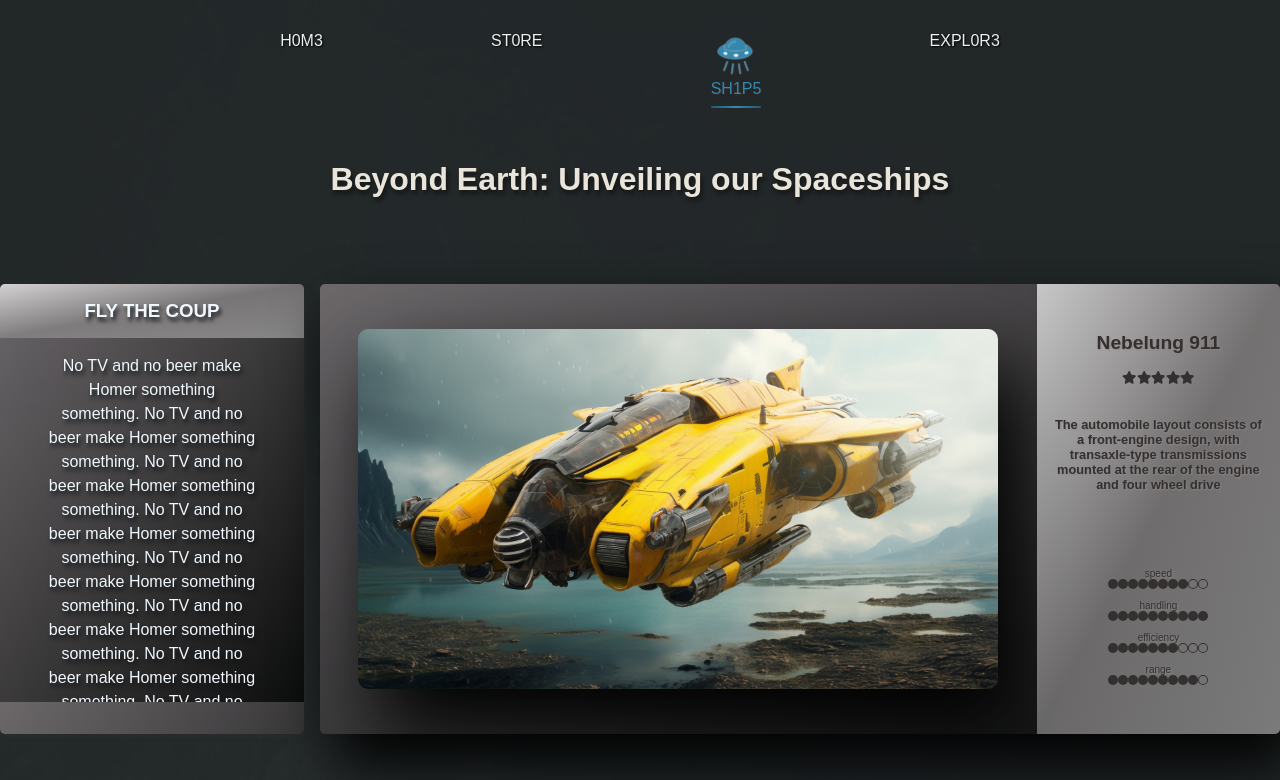
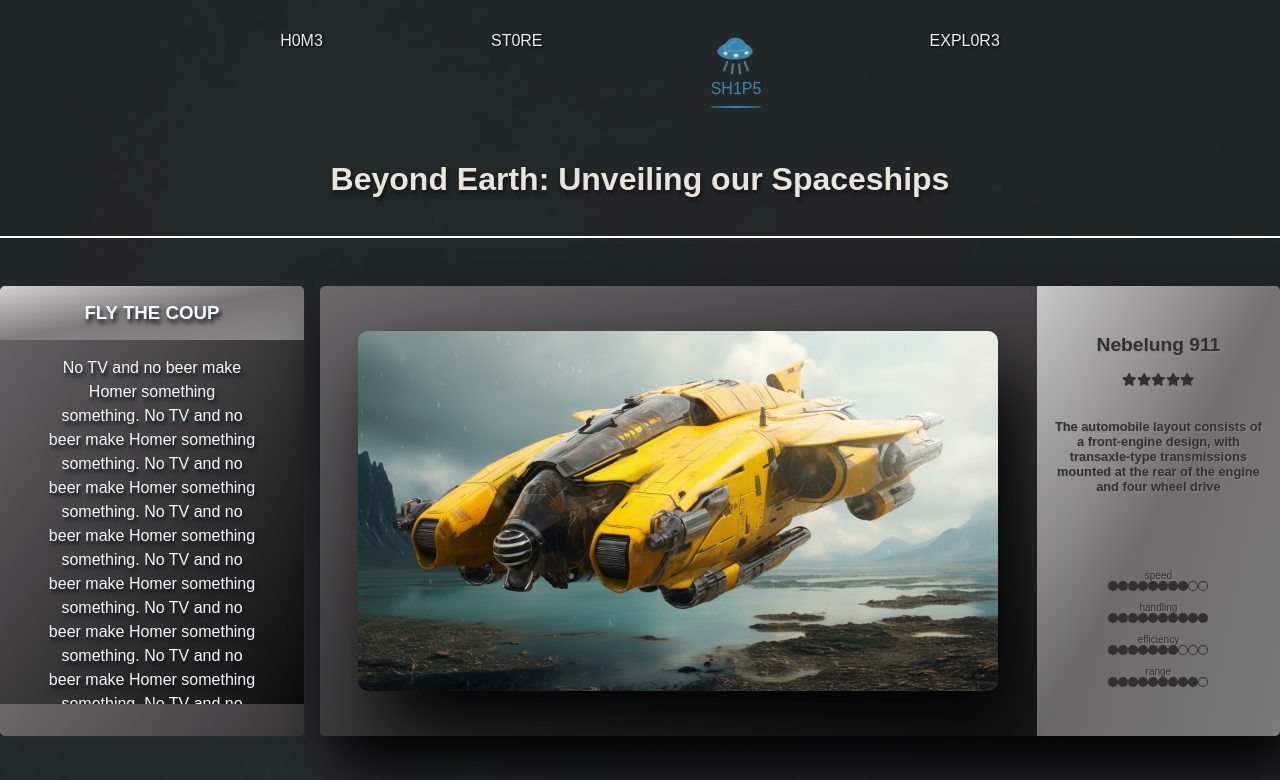
Before and after one commit to thegroosalugg/Andromeda, a React (Vite) app: page /ships in a window 1280 px wide. Shown: the top 780 px of the page. Built offline with nearby package versions, Linux system fonts and the light colour scheme; a web font is replaced by a local one.

Commit message:
nicer transitions and header

```diff
--- a/src/components/header/Header.module.css
+++ b/src/components/header/Header.module.css
@@ -2,10 +2,5 @@
   text-align: center;
   color: rgb(234, 229, 219);
   text-shadow: 2px 4px 4px rgb(21, 21, 21);
-  background: linear-gradient(
-    to right,
-    hsla(210, 100%, 23%, 0.486),
-    hsla(60, 43%, 82%, 0.353)
-  );
   padding: 1rem;
 }
--- a/src/components/header/Header.tsx
+++ b/src/components/header/Header.tsx
@@ -21,7 +21,7 @@ export default function Header() {
         x: 0,
         scaleY: text ? [0, 0, 0, 0.5, 1] : 0,
         height: text ? 'auto' : 0,
-        background
+        background, borderBottom: '2px solid white'
       }}
       transition={{ ease: 'easeInOut', duration: 0.8 }}
 
--- a/src/pageContent/spaceships/list/ShipItem.tsx
+++ b/src/pageContent/spaceships/list/ShipItem.tsx
@@ -14,7 +14,7 @@ const ShipItem: React.FC<ShipItemProps> = (spaceship) => {
   const navigate = useNavigate();
 
   const handleClick = () => {
-    window.scrollTo(0, 125); // Scroll to the top of the page before navigating
+    window.scrollTo(0, 0); // Scroll to the top of the page before navigating
     navigate(`/ships/${id}`);
   };
 
--- a/src/pages/root.tsx
+++ b/src/pages/root.tsx
@@ -18,7 +18,7 @@ export default function RootLayout({ children }: { children: React.ReactNode })
           initial={{ opacity: 0, y: '-100px' }}
           animate={{ opacity: 1, y: 0, background }}
           exit={{ opacity: 0, y: '100px' }}
-          transition={{ type: 'spring', ease: 'linear', stiffness: 100, duration: 0.5 }}
+          transition={{ type: 'spring', ease: 'linear', stiffness: 100, damping: 15, duration: 0.5 }}
           >
           {children}
         </motion.main>
```
